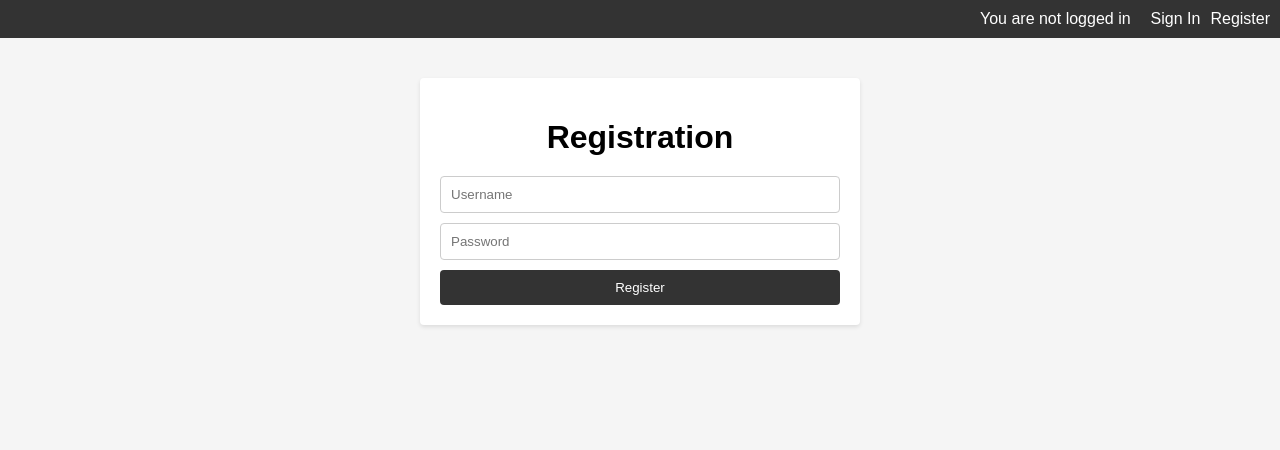
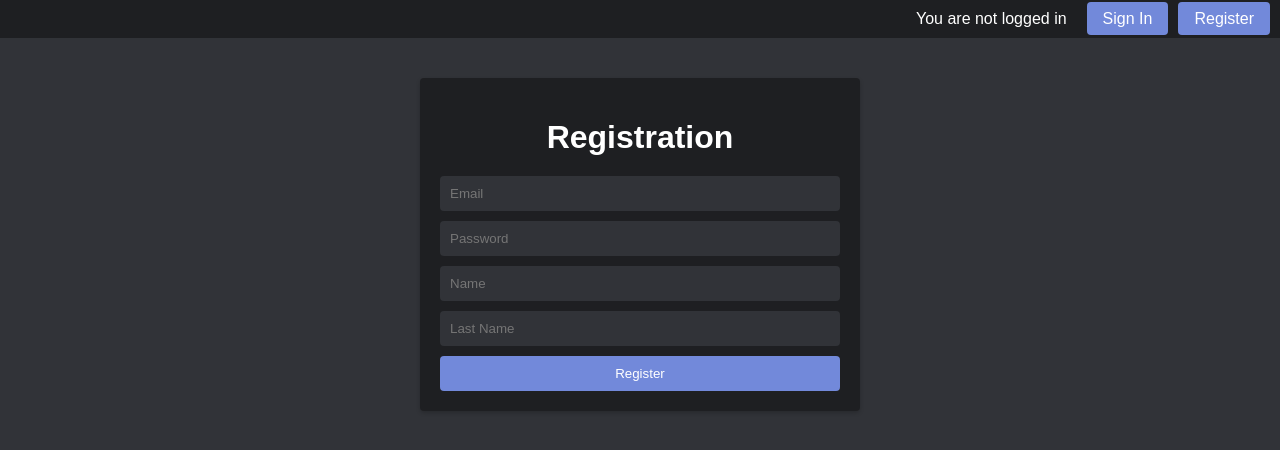
Before and after one commit to Ben00n/LevelUp, a React (Create React App) app in the folder client/level-up/: page /register in a window 1280 px wide. Shown: the top 450 px of the page. Built offline with nearby package versions, Linux system fonts and the light colour scheme.

Commit message:
we now use email instead of usernames

```diff
--- a/client/level-up/src/App.js
+++ b/client/level-up/src/App.js
@@ -8,21 +8,24 @@ import AuthStatus from './components/AuthStatus';
 
 function App() {
   const [isLoggedIn, setIsLoggedIn] = useState(false);
-  const [username, setUsername] = useState('');
+  const [name, setName] = useState('');
+  const [lastName, setLastName] = useState('');
 
-  const handleLogin = (username) => {
+  const handleLogin = (name, lastName) => {
     setIsLoggedIn(true);
-    setUsername(username);
+    setName(name);
+    setLastName(lastName);
   };
 
   const handleLogout = () => {
     setIsLoggedIn(false);
-    setUsername('');
+    setName('');
+    setLastName('');
   };
 
   return (
     <Router>
-      <AuthStatus isLoggedIn={isLoggedIn} username={username} onLogout={handleLogout} />
+      <AuthStatus isLoggedIn={isLoggedIn} name={name} lastName={lastName} onLogout={handleLogout} />
       <Routes>
         <Route path="/" element={<HomePage />} />
         <Route path="/login" element={<LoginPage onLogin={handleLogin} />} />
--- a/client/level-up/src/components/AuthStatus.js
+++ b/client/level-up/src/components/AuthStatus.js
@@ -2,12 +2,12 @@ import React from 'react';
 import { Link } from 'react-router-dom';
 import '../styles/AuthStatus.css';
 
-const AuthStatus = ({ isLoggedIn, username, onLogout }) => {
+const AuthStatus = ({ isLoggedIn, name, lastName, onLogout }) => {
   return (
     <div className="auth-status">
       {isLoggedIn ? (
         <div>
-          <span>You are logged in as {username}</span>
+          <span>Logged in as {name} {lastName}</span>
           <button onClick={onLogout}>Logout</button>
         </div>
       ) : (
--- a/client/level-up/src/components/LoginForm.js
+++ b/client/level-up/src/components/LoginForm.js
@@ -4,7 +4,7 @@ import { useNavigate } from 'react-router-dom';
 import axios from 'axios';
 
 const LoginForm = ({ onLogin }) => {
-  const [username, setUsername] = useState('');
+  const [email, setEmail] = useState('');
   const [password, setPassword] = useState('');
   const [error, setError] = useState('');
   const navigate = useNavigate();
@@ -12,8 +12,8 @@ const LoginForm = ({ onLogin }) => {
   const handleSubmit = async (e) => {
     e.preventDefault();
     try {
-      const response = await axios.post('/api/login', { username, password });
-      onLogin(username);
+      const response = await axios.post('/api/login', { email, password });
+      onLogin(response.data.user.name, response.data.user.lastName);
       navigate('/');
     } catch (error) {
       setError('Login failed. Please check your credentials.');
@@ -23,10 +23,10 @@ const LoginForm = ({ onLogin }) => {
   return (
     <form onSubmit={handleSubmit}>
       <input
-        type="text"
-        placeholder="Username"
-        value={username}
-        onChange={(e) => setUsername(e.target.value)}
+        type="email"
+        placeholder="Email"
+        value={email}
+        onChange={(e) => setEmail(e.target.value)}
       />
       <input
         type="password"
--- a/client/level-up/src/components/RegistrationForm.js
+++ b/client/level-up/src/components/RegistrationForm.js
@@ -3,8 +3,10 @@ import { useNavigate } from 'react-router-dom';
 import axios from 'axios';
 
 const RegistrationForm = () => {
-  const [username, setUsername] = useState('');
+  const [email, setEmail] = useState('');
   const [password, setPassword] = useState('');
+  const [name, setName] = useState('');
+  const [lastName, setLastName] = useState('');
   const [message, setMessage] = useState('');
   const [error, setError] = useState('');
   const navigate = useNavigate();
@@ -13,8 +15,8 @@ const RegistrationForm = () => {
     e.preventDefault();
 
     // Validate username and password length
-    if (username.length < 4) {
-      setError('Username must be at least 4 characters long.');
+    if (email.length < 4) {
+      setError('Entered an invalid email address.');
       return;
     }
 
@@ -22,15 +24,19 @@ const RegistrationForm = () => {
       setError('Password must be at least 6 characters long.');
       return;
     }
+    if (name.length < 2 || lastName.length < 2) {
+      setError('Name or Last name must be at least 2 characters long.');
+      return;
+    }
 
     try {
-      const response = await axios.post('/api/register', { username, password });
+      const response = await axios.post('/api/register', { email, password, name, lastName });
       setMessage('Registration successful. Please login.');
       setError('');
       navigate('/login');
     } catch (error) {
       if (error.response && error.response.status === 409) {
-        setError('Username is already taken. Please choose a different username.');
+        setError('Email is already taken. Please choose a different email.');
       } else {
         setError('Registration failed. Please try again.');
       }
@@ -41,16 +47,28 @@ const RegistrationForm = () => {
   return (
     <form onSubmit={handleSubmit}>
       <input
-        type="text"
-        placeholder="Username"
-        value={username}
-        onChange={(e) => setUsername(e.target.value)}
+        type="email"
+        placeholder="Email"
+        value={email}
+        onChange={(e) => setEmail(e.target.value)}
       />
       <input
         type="password"
         placeholder="Password"
         value={password}
         onChange={(e) => setPassword(e.target.value)}
+      />
+      <input
+        type="text"
+        placeholder="Name"
+        value={name}
+        onChange={(e) => setName(e.target.value)}
+      />
+      <input
+        type="text"
+        placeholder="Last Name"
+        value={lastName}
+        onChange={(e) => setLastName(e.target.value)}
       />
       <button type="submit">Register</button>
       {message && <p className="message">{message}</p>}
--- a/client/level-up/src/styles/AuthStatus.css
+++ b/client/level-up/src/styles/AuthStatus.css
@@ -3,7 +3,7 @@
   justify-content: flex-end;
   align-items: center;
   padding: 10px;
-    background-color: #333;
+  background-color: #1E1F22;
   color: #fff;
 }
 
@@ -11,17 +11,20 @@
   margin-right: 10px;
 }
 
-  .auth-status button {
-    padding: 5px 10px;
-    background-color: #fff;
-    color: #333;
+.auth-status button,
+.auth-status a {
+  padding: 8px 16px;
+  background-color: #7289DA;
+  color: #fff;
   border: none;
   border-radius: 4px;
+  text-decoration: none;
+  margin-left: 10px;
+  transition: background-color 0.3s ease;
+}
+
+.auth-status button:hover,
+.auth-status a:hover {
+  background-color: #677BC4;
   cursor: pointer;
 }
-
-  .auth-status a {
-    color: #fff;
-    text-decoration: none;
-    margin-left: 10px;
-  }
--- a/client/level-up/src/styles/HomePage.css
+++ b/client/level-up/src/styles/HomePage.css
@@ -1,4 +1,3 @@
-/* HomePage.css */
 .home-page {
   text-align: center;
   padding: 40px;
@@ -21,14 +20,13 @@
 
 .home-page nav ul li a {
   text-decoration: none;
-  color: #333;
+  color: #fff;
   padding: 8px 16px;
-  background-color: #fff;
+  background-color: #7289DA;
   border-radius: 4px;
   transition: background-color 0.3s ease;
 }
 
 .home-page nav ul li a:hover {
-  background-color: #333;
-  color: #fff;
+  background-color: #677BC4;
 }
--- a/client/level-up/src/styles/LoginPage.css
+++ b/client/level-up/src/styles/LoginPage.css
@@ -1,11 +1,10 @@
-/* LoginPage.css */
 .login-page {
   max-width: 400px;
   margin: 40px auto;
   padding: 20px;
-    background-color: #fff;
+  background-color: #1E1F22;
   border-radius: 4px;
-    box-shadow: 0 2px 4px rgba(0, 0, 0, 0.1);
+  box-shadow: 0 2px 4px rgba(0, 0, 0, 0.2);
 }
 
 .login-page h1 {
@@ -21,20 +20,27 @@
 .login-page input {
   margin-bottom: 10px;
   padding: 10px;
-    border: 1px solid #ccc;
+  background-color: #313338;
+  color: #fff;
+  border: none;
   border-radius: 4px;
 }
 
 .login-page button {
   padding: 10px;
-    background-color: #333;
+  background-color: #7289DA;
   color: #fff;
   border: none;
   border-radius: 4px;
   cursor: pointer;
+  transition: background-color 0.3s ease;
+}
+
+.login-page button:hover {
+  background-color: #677BC4;
 }
 
 .login-page .error {
-    color: red;
+  color: #ff5252;
   margin-top: 10px;
 }
--- a/client/level-up/src/styles/RegistrationPage.css
+++ b/client/level-up/src/styles/RegistrationPage.css
@@ -1,11 +1,10 @@
-/* RegistrationPage.css */
 .registration-page {
   max-width: 400px;
   margin: 40px auto;
   padding: 20px;
-    background-color: #fff;
+  background-color: #1E1F22;
   border-radius: 4px;
-    box-shadow: 0 2px 4px rgba(0, 0, 0, 0.1);
+  box-shadow: 0 2px 4px rgba(0, 0, 0, 0.2);
 }
 
 .registration-page h1 {
@@ -21,25 +20,32 @@
 .registration-page input {
   margin-bottom: 10px;
   padding: 10px;
-    border: 1px solid #ccc;
+  background-color: #313338;
+  color: #fff;
+  border: none;
   border-radius: 4px;
 }
 
 .registration-page button {
   padding: 10px;
-    background-color: #333;
+  background-color: #7289DA;
   color: #fff;
   border: none;
   border-radius: 4px;
   cursor: pointer;
+  transition: background-color 0.3s ease;
+}
+
+.registration-page button:hover {
+  background-color: #677BC4;
 }
 
 .registration-page .message {
-    color: green;
+  color: #43b581;
   margin-top: 10px;
 }
 
 .registration-page .error {
-    color: red;
+  color: #ff5252;
   margin-top: 10px;
 }
--- a/client/level-up/src/styles/index.css
+++ b/client/level-up/src/styles/index.css
@@ -1,6 +1,6 @@
-/* index.css */
 body {
   margin: 0;
   font-family: Arial, sans-serif;
-  background-color: #f5f5f5;
+  background-color: #313338;
+  color: #fff;
 }
```
Also changed, not shown: 1 other file (tests, documents, lock files or other folders). Lines whose indentation alone changed are shown as unchanged.
